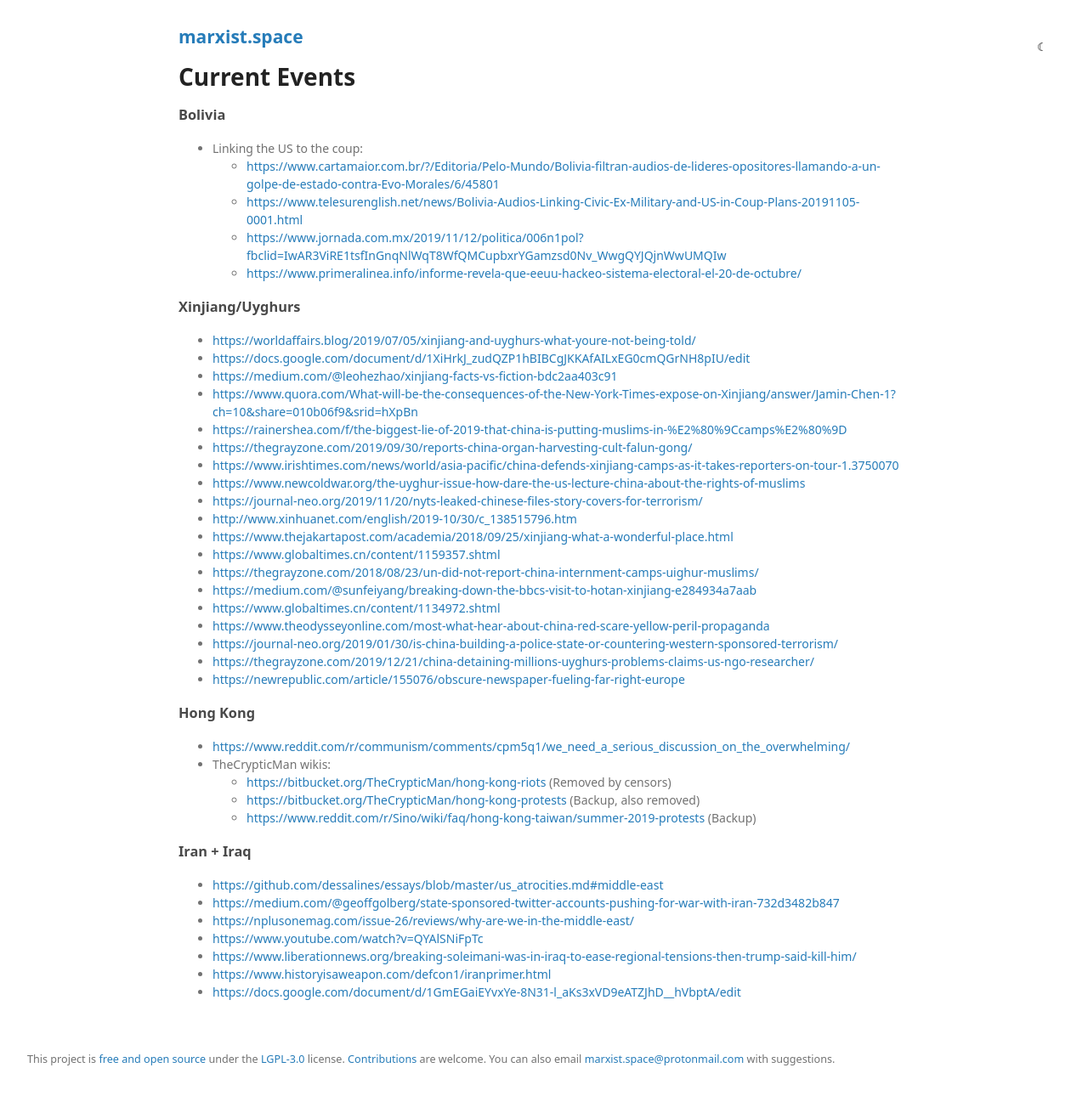
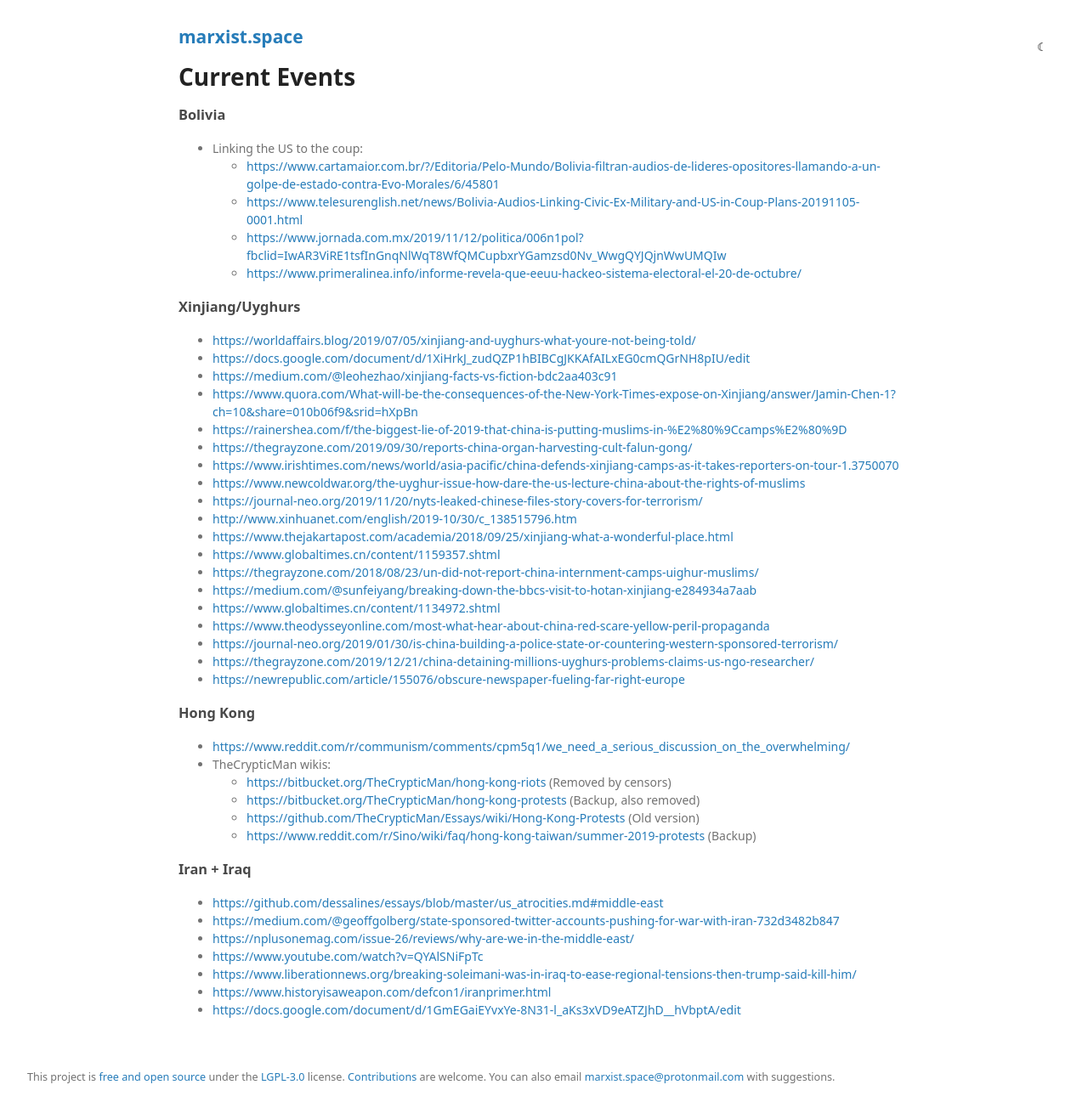
Before and after one commit to prolesoft/marxist.space, a Jekyll site: the page built from current-events.md, in a window 1280 px wide. Shown: the whole page at 85% size. Built offline with Jekyll 4.4.1, drawn with Linux system fonts in a browser that asks for light colours; our own code applies the rules of GitHub Pages for plain Markdown files; before the commit the page ends 1289 px from its top, so only the background shows below that.

Commit message:
current-events.md

```diff
--- a/current-events.md
+++ b/current-events.md
@@ -42,6 +42,7 @@
 * TheCrypticMan wikis:
     * <https://bitbucket.org/TheCrypticMan/hong-kong-riots> (Removed by censors)
     * <https://bitbucket.org/TheCrypticMan/hong-kong-protests> (Backup, also removed)
+    * <https://github.com/TheCrypticMan/Essays/wiki/Hong-Kong-Protests> (Old version)
     * <https://www.reddit.com/r/Sino/wiki/faq/hong-kong-taiwan/summer-2019-protests> (Backup)
 
 ### Iran + Iraq
```
